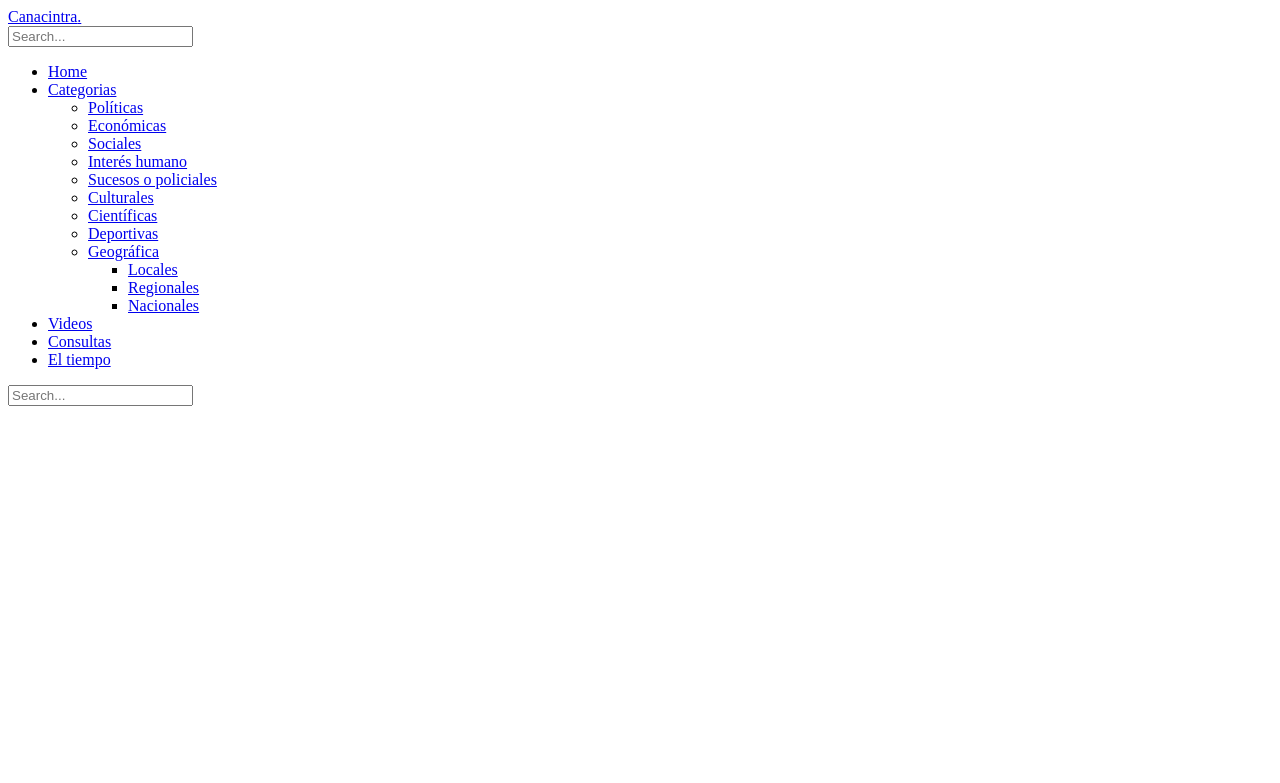
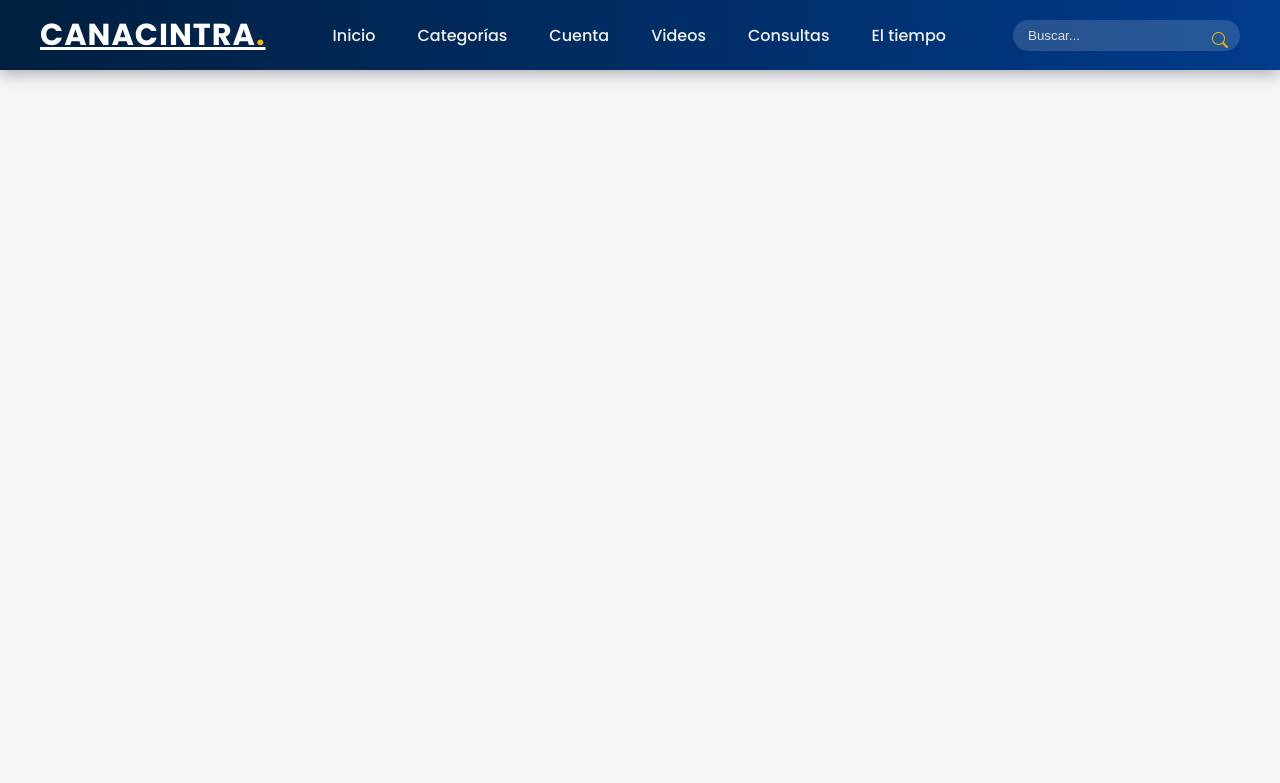
Before and after one commit to QuevedoJF/Proyecto-Web-Canacintra, a Django app: template core/templates/partials/header.html in a window 1280 px wide. Shown: the top 783 px of the page. Run offline with Django 5.2, Linux system fonts and the light colour scheme; the template is opened without the code that fills it, so the values that code supplies are empty.

Commit message:
add:Se agrego diseño a la pagina

```diff
--- a/core/templates/partials/header.html
+++ b/core/templates/partials/header.html
@@ -1,33 +1,216 @@
 <!-- Esta es el header(parte de arriba) de la pagina -->
+<!-- Header elegante con diseño moderno -->
 {% load static %}
+<!DOCTYPE html>
+<html lang="es">
+<head>
+    <meta charset="UTF-8" />
+    <meta name="viewport" content="width=device-width, initial-scale=1.0" />
+    <title>Canacintra</title>
+
+    <!-- Íconos Bootstrap -->
+    <link
+        href="https://cdn.jsdelivr.net/npm/bootstrap-icons@1.11.3/font/bootstrap-icons.css"
+        rel="stylesheet"
+    />
+
+    <!-- Fuente moderna -->
+    <link
+        href="https://fonts.googleapis.com/css2?family=Poppins:wght@400;500;600;700&display=swap"
+        rel="stylesheet"
+    />
+
+    <style>
+      /* === ESTILOS GENERALES === */
+        body {
+        margin: 0;
+        font-family: "Poppins", sans-serif;
+        background: #f5f6fa;
+        }
+
+      /* === NAVBAR === */
+        .site-nav {
+        position: sticky;
+        top: 0;
+        z-index: 1000;
+        background: linear-gradient(90deg, #001f3f, #003b8b);
+        padding: 12px 0;
+        box-shadow: 0 4px 15px rgba(0, 0, 0, 0.3);
+        }
+
+        .site-nav .container {
+        display: flex;
+        align-items: center;
+        justify-content: space-between;
+        max-width: 1200px;
+        margin: auto;
+        padding: 0 20px;
+        }
+
+      /* === LOGO === */
+        .logo {
+        font-size: 1.9rem;
+        font-weight: 700;
+        color: #fff;
+        text-transform: uppercase;
+        letter-spacing: 1px;
+        transition: 0.3s;
+        }
+
+        .logo span.text-primary {
+        color: #f6b800;
+        }
+
+        .logo:hover {
+        color: #f6b800;
+        }
+
+      /* === MENÚ PRINCIPAL === */
+        .site-menu {
+        list-style: none;
+        display: flex;
+        gap: 18px;
+        margin: 0;
+        padding: 0;
+        }
+
+        .site-menu > li {
+        position: relative;
+        list-style: none;
+        }
+
+        .site-menu a {
+        color: #f0f0f0;
+        font-weight: 500;
+        text-decoration: none;
+        padding: 8px 12px;
+        border-radius: 6px;
+        transition: all 0.3s ease;
+        }
+
+        .site-menu a:hover {
+        background: rgba(255, 255, 255, 0.15);
+        color: #f6b800;
+        }
+
+      /* === SUBMENÚS === */
+        .has-children .dropdown {
+        position: absolute;
+        top: 120%;
+        left: 0;
+        background: rgba(0, 35, 82, 0.97);
+        border-radius: 8px;
+        min-width: 200px;
+        box-shadow: 0 5px 15px rgba(0, 0, 0, 0.4);
+        padding: 10px 0;
+        opacity: 0;
+        visibility: hidden;
+        transform: translateY(-5px);
+        transition: all 0.25s ease-in-out;
+        display: flex;
+        flex-direction: column;
+        }
+
+        .has-children:hover > .dropdown {
+        opacity: 1;
+        visibility: visible;
+        transform: translateY(0);
+        }
+
+        .dropdown li {
+        width: 100%;
+        list-style: none;
+        }
+
+        .dropdown a {
+        padding: 10px 20px;
+        color: #fff;
+        font-size: 0.9rem;
+        }
+
+        .dropdown a:hover {
+        background: rgba(255, 255, 255, 0.1);
+        color: #f6b800;
+        }
+
+      /* SUBMENÚ ANIDADO */
+        .dropdown .has-children {
+        position: relative;
+        }
+
+        .dropdown .has-children:hover > .dropdown {
+        left: 100%;
+        top: 0;
+        }
+
+      /* Quitar puntos de todas las listas */
+        .site-menu ul,
+        .site-menu li,
+        .dropdown ul,
+        .dropdown li {
+        list-style: none;
+        }
+
+      /* === BUSCADOR === */
+        .search-form {
+        position: relative;
+        }
+
+        .search-form input {
+        border: none;
+        border-radius: 30px;
+        padding: 8px 35px 8px 15px;
+        background: rgba(255, 255, 255, 0.15);
+        color: white;
+        transition: all 0.3s ease;
+        }
+
+        .search-form input::placeholder {
+        color: #e0e0e0;
+        }
+
+        .search-form input:focus {
+        background: rgba(255, 255, 255, 0.25);
+        outline: none;
+        }
+
+        .search-form .bi-search {
+        position: absolute;
+        right: 12px;
+        top: 8px;
+        color: #f6b800;
+        }
+
+      /* === RESPONSIVO === */
+        @media (max-width: 991px) {
+        .site-menu {
+          display: none; /* Aquí podrías agregar tu menú móvil */
+        }
+        }
+    </style>
+</head>
+<body>
     <nav class="site-nav">
         <div class="container">
-        <div class="menu-bg-wrap">
-            <div class="site-navigation">
-                <div class="row g-0 align-items-center">
-                    <div class="col-2">
-                        <a href="index.html" class="logo m-0 float-start">Canacintra<span class="text-primary">.</span></a>
-                    </div>
-                    <div class="col-8 text-center">
-                        <form action="#" class="search-form d-inline-block d-lg-none">
-                            <input type="text" class="form-control" placeholder="Search...">
-                            <span class="bi-search"></span>
-                        </form>
-                        <ul class="js-clone-nav d-none d-lg-inline-block text-start site-menu mx-auto">
-                            <li class="active"><a href="index.html">Home</a></li>
+        <a href="{% url 'index' %}" class="logo"
+            >Canacintra<span class="text-primary">.</span></a
+        >
+
+        <ul class="site-menu">
+            <li class="active"><a href="{% url 'index' %}">Inicio</a></li>
+
+            <!-- Categorías -->
             <li class="has-children">
-                                <a href="category.html">Categorias</a>
+            <a href="#">Categorías</a>
             <ul class="dropdown">
-                                    <li><a href="search-result.html">Políticas</a></li>
-                                    <li><a Noticias href="blog.html">Económicas</a></li>
-                                    <li><a href="single.html">Sociales</a></li>
-                                    <li><a href="category.html">Interés humano</a></li>
-                                    <li><a href="about.html">Sucesos o policiales</a></li>
-                                    <li><a href="contact.html">Culturales</a></li>
+                <li><a href="#">Políticas</a></li>
+                <li><a href="#">Económicas</a></li>
+                <li><a href="#">Sociales</a></li>
+                <li><a href="#">Culturales</a></li>
                 <li><a href="#">Científicas</a></li>
                 <li><a href="#">Deportivas</a></li>
                 <li class="has-children">
-                                        <a href="#">Geográfica</a>
+                <a href="#">Geográficas</a>
                 <ul class="dropdown">
                     <li><a href="#">Locales</a></li>
                     <li><a href="#">Regionales</a></li>
@@ -36,23 +219,29 @@
                 </li>
             </ul>
             </li>
-                            <li><a href="category.html">Videos</a></li>
-                            <li><a href="category.html">Consultas</a></li>
-                            <li><a href="category.html">El tiempo</a></li>
+
+            <!-- Cuenta -->
+            <li class="has-children">
+            <a href="#">Cuenta</a>
+            <ul class="dropdown">
+                <li><a href="#">Perfil</a></li>
+                <li><a href="#">Configuración</a></li>
+                <li><a href="#">Capacitaciones</a></li>
+                <li><a href="#">Cerrar sesión</a></li>
             </ul>
-                    </div>
-                    <div class="col-2 text-end">
-                        <a href="#"
-                            class="burger ms-auto float-end site-menu-toggle js-menu-toggle d-inline-block d-lg-none light">
-                            <span></span>
-                        </a>
-                        <form action="#" class="search-form d-none d-lg-inline-block">
-                            <input type="text" class="form-control" placeholder="Search...">
-                            <span class="bi-search"></span>
+            </li>
+
+            <!-- Otros -->
+            <li><a href="#">Videos</a></li>
+            <li><a href="#">Consultas</a></li>
+            <li><a href="#">El tiempo</a></li>
+        </ul>
+
+        <form action="#" class="search-form">
+            <input type="text" placeholder="Buscar..." />
+            <i class="bi bi-search"></i>
         </form>
         </div>
-                </div>
-            </div>
-        </div>
-    </div>
     </nav>
+</body>
+</html>
```
Also changed, not shown: core/templates/core/index.html (+40 -56 lines), core/templates/partials/carrusel.html (+4 -4 lines). Lines whose indentation alone changed are shown as unchanged.
